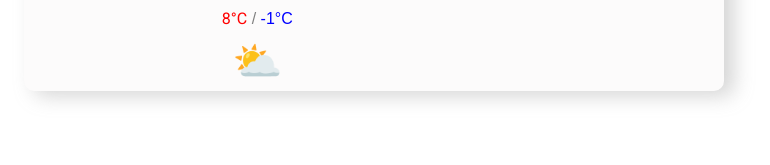
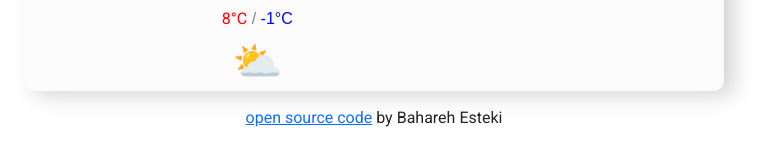
Before and after one commit to Bahareh-Esteki/week6HW, a plain HTML site: page index.html in a window 1280 px wide. Shown: the part 259-424 px from the top of the page, without its empty margins (266-1036 px from the left). Drawn offline with nearby package versions, Linux system fonts and the light colour scheme.

Commit message:
added credits

```diff
--- a/index.html
+++ b/index.html
@@ -99,6 +99,11 @@
 			</div>
 		</div>
 	</div>
+	<div class="credit">
+				<a href="https://github.com/Bahareh-Esteki/week6HW">open source code</a> by Bahareh Esteki
+
+	</div>
+
 </html>
 
 	<script src="src/index.js">
--- a/src/styles.css
+++ b/src/styles.css
@@ -61,3 +61,8 @@ h2 {
 .weatheremoji {
   font-size: 40px;
 }
+.credit {
+  font-family: "Roboto", sans-serif;
+  text-align: center;
+  padding: 15px;
+}
```
